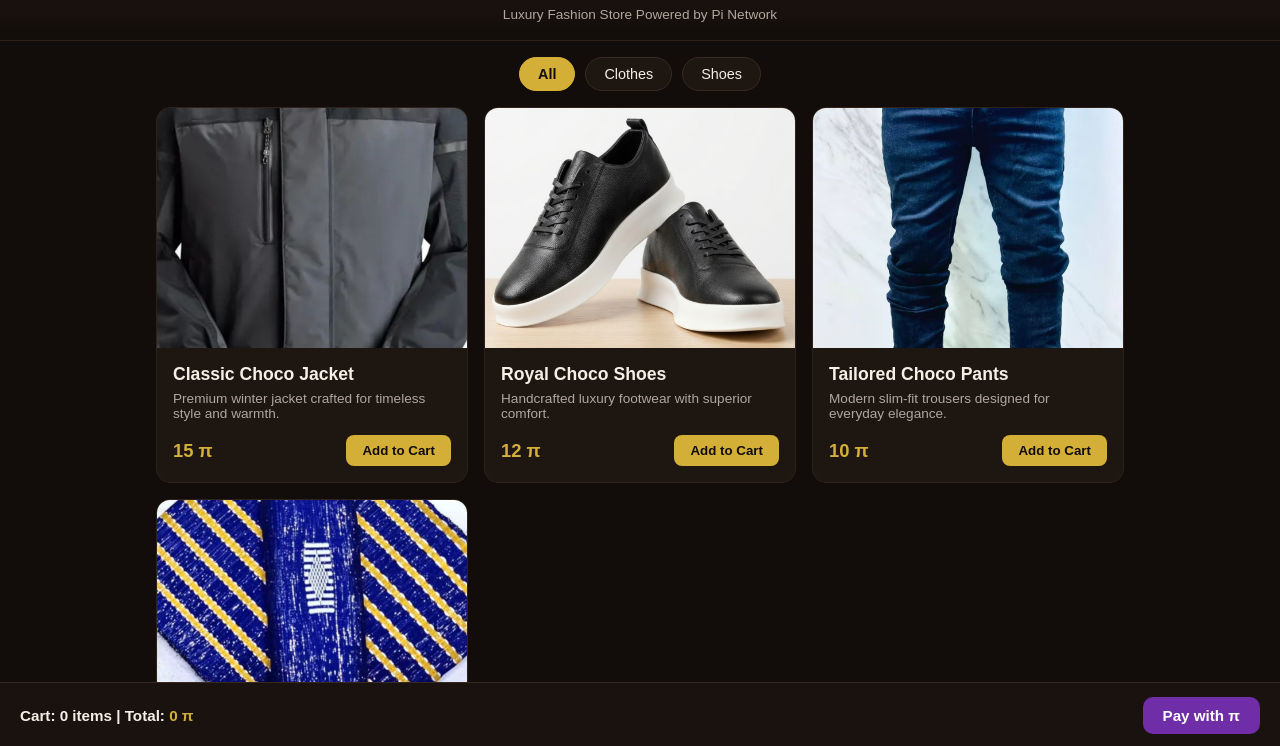
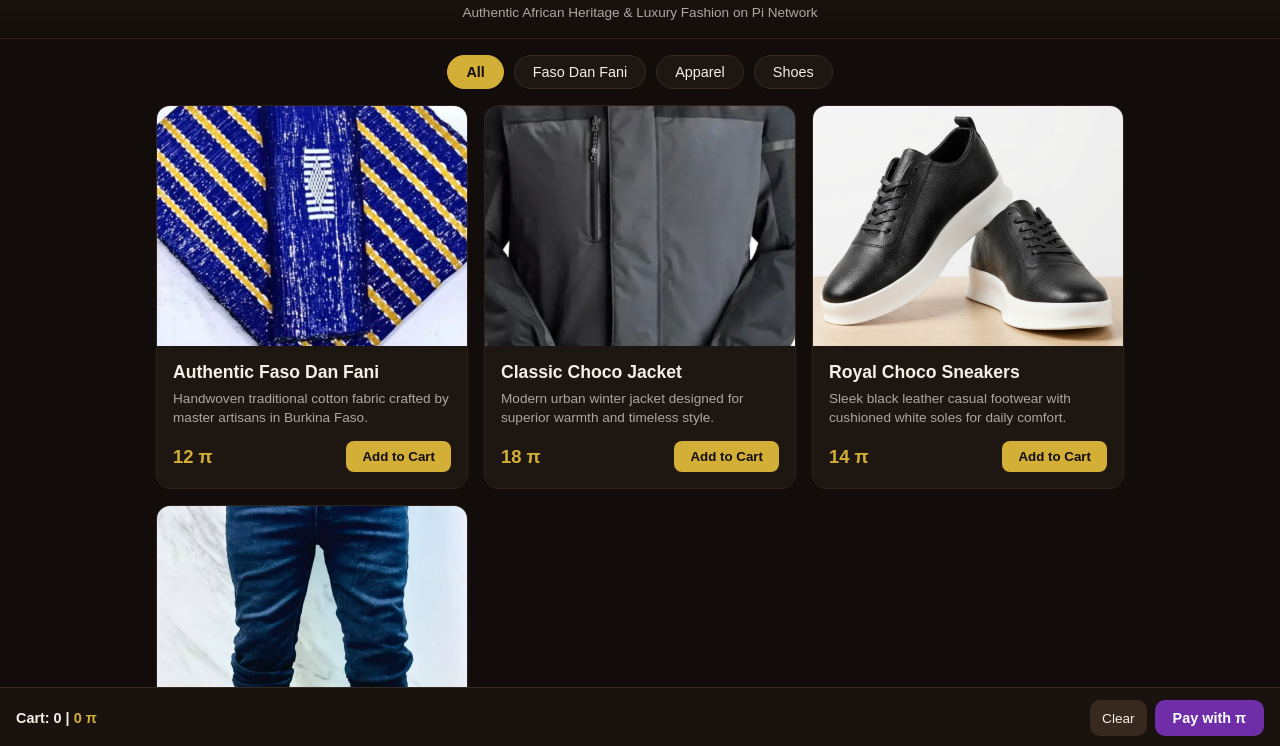
Before and after one commit to drissalechoco/drissalechoco.github.io, a plain HTML site: page index.html in a window 1280 px wide. Shown: the part 52-798 px from the top of the page. Drawn offline with Linux system fonts and the light colour scheme.

Commit message:
Refine product details and layout in index.html
Updated product titles and descriptions for clarity and accuracy. Adjusted layout styles and improved footer information.

```diff
--- a/index.html
+++ b/index.html
@@ -3,14 +3,14 @@
 <head>
     <meta charset="UTF-8" />
     <meta name="viewport" content="width=device-width, initial-scale=1.0" />
-    <title>CHOCO FASHION | Luxury Pi Store</title>
+    <title>CHOCO FASHION | Authentic & Luxury Pi Store</title>
     <script src="https://minepi.com"></script>
     <style>
         :root { --bg-dark: #120d0a; --card-bg: #1e1611; --gold: #d4af37; --text-light: #f5efe6; --text-muted: #b0a69e; --pi-purple: #6f2da8; }
         * { box-sizing: border-box; margin: 0; padding: 0; font-family: sans-serif; }
-        body { background-color: var(--bg-dark); color: var(--text-light); padding-bottom: 85px; }
+        body { background-color: var(--bg-dark); color: var(--text-light); padding-bottom: 95px; }
         header { background: linear-gradient(180deg, #241811 0%, var(--bg-dark) 100%); padding: 18px 16px; text-align: center; border-bottom: 1px solid #2e221b; position: sticky; top: 0; z-index: 100; }
-        .top-bar { display: flex; justify-content: space-between; align-items: center; margin-bottom: 10px; }
+        .top-bar { display: flex; justify-content: space-between; align-items: center; margin-bottom: 8px; }
         .logo { font-size: 1.35rem; font-weight: 800; letter-spacing: 2px; color: var(--gold); }
         .pi-btn { background-color: var(--pi-purple); color: #fff; border: none; padding: 8px 14px; border-radius: 20px; font-size: 0.85rem; font-weight: 600; cursor: pointer; }
         .subtitle { font-size: 0.85rem; color: var(--text-muted); }
@@ -22,13 +22,17 @@
         .card img { width: 100%; height: 240px; object-fit: cover; background-color: #241811; }
         .card-body { padding: 16px; display: flex; flex-direction: column; flex-grow: 1; }
         .card-title { font-size: 1.1rem; font-weight: 700; color: var(--text-light); margin-bottom: 6px; }
-        .card-desc { font-size: 0.85rem; color: var(--text-muted); margin-bottom: 14px; flex-grow: 1; }
+        .card-desc { font-size: 0.85rem; color: var(--text-muted); margin-bottom: 14px; flex-grow: 1; line-height: 1.4; }
         .card-footer { display: flex; justify-content: space-between; align-items: center; }
         .price { font-size: 1.15rem; font-weight: 800; color: var(--gold); }
         .add-btn { background-color: var(--gold); color: #120d0a; border: none; padding: 8px 16px; border-radius: 8px; font-weight: 700; cursor: pointer; }
-        .cart-bar { position: fixed; bottom: 0; left: 0; right: 0; background-color: #1a120e; border-top: 1px solid #382920; padding: 14px 20px; display: flex; justify-content: space-between; align-items: center; z-index: 100; }
-        .cart-info { font-size: 0.95rem; font-weight: 600; }
-        .checkout-btn { background-color: var(--pi-purple); color: #fff; border: none; padding: 10px 20px; border-radius: 10px; font-weight: 700; font-size: 0.95rem; cursor: pointer; }
+        footer { text-align: center; padding: 24px 16px; font-size: 0.8rem; color: var(--text-muted); }
+        footer a { color: var(--gold); text-decoration: none; margin: 0 8px; }
+        .cart-bar { position: fixed; bottom: 0; left: 0; right: 0; background-color: #1a120e; border-top: 1px solid #382920; padding: 12px 16px; display: flex; justify-content: space-between; align-items: center; z-index: 100; }
+        .cart-info { font-size: 0.9rem; font-weight: 600; }
+        .cart-actions { display: flex; gap: 8px; }
+        .clear-btn { background-color: #382920; color: var(--text-light); border: none; padding: 10px 12px; border-radius: 10px; font-size: 0.85rem; cursor: pointer; }
+        .checkout-btn { background-color: var(--pi-purple); color: #fff; border: none; padding: 10px 18px; border-radius: 10px; font-weight: 700; font-size: 0.9rem; cursor: pointer; }
     </style>
 </head>
 <body>
@@ -37,51 +41,58 @@
             <div class="logo">CHOCO FASHION</div>
             <button class="pi-btn" id="loginBtn" onclick="loginWithPi()">Connect Pi</button>
         </div>
-        <div class="subtitle">Luxury Fashion Store Powered by Pi Network</div>
+        <div class="subtitle">Authentic African Heritage & Luxury Fashion on Pi Network</div>
     </header>
     <div class="filters">
         <button class="filter-btn active" onclick="filterItems('all', this)">All</button>
-        <button class="filter-btn" onclick="filterItems('clothes', this)">Clothes</button>
+        <button class="filter-btn" onclick="filterItems('heritage', this)">Faso Dan Fani</button>
+        <button class="filter-btn" onclick="filterItems('apparel', this)">Apparel</button>
         <button class="filter-btn" onclick="filterItems('shoes', this)">Shoes</button>
     </div>
     <div class="grid">
-
-              <div class="card" data-category="clothes">
+        <div class="card" data-category="heritage">
+            <img src="./shirt.jpg" alt="Authentic Faso Dan Fani" />
+            <div class="card-body">
+                <div class="card-title">Authentic Faso Dan Fani</div>
+                <div class="card-desc">Handwoven traditional cotton fabric crafted by master artisans in Burkina Faso.</div>
+                <div class="card-footer"><span class="price">12 π</span><button class="add-btn" onclick="addToCart('Authentic Faso Dan Fani', 12)">Add to Cart</button></div>
+            </div>
+        </div>
+        <div class="card" data-category="apparel">
             <img src="./jacket.jpg" alt="Classic Choco Jacket" />
             <div class="card-body">
                 <div class="card-title">Classic Choco Jacket</div>
-                <div class="card-desc">Premium winter jacket crafted for timeless style and warmth.</div>
-                <div class="card-footer"><span class="price">15 π</span><button class="add-btn" onclick="addToCart('Classic Choco Jacket', 15)">Add to Cart</button></div>
+                <div class="card-desc">Modern urban winter jacket designed for superior warmth and timeless style.</div>
+                <div class="card-footer"><span class="price">18 π</span><button class="add-btn" onclick="addToCart('Classic Choco Jacket', 18)">Add to Cart</button></div>
             </div>
         </div>
         <div class="card" data-category="shoes">
-            <img src="./shoes.jpg" alt="Royal Choco Shoes" />
+            <img src="./shoes.jpg" alt="Royal Choco Sneakers" />
             <div class="card-body">
-                <div class="card-title">Royal Choco Shoes</div>
-                <div class="card-desc">Handcrafted luxury footwear with superior comfort.</div>
-                <div class="card-footer"><span class="price">12 π</span><button class="add-btn" onclick="addToCart('Royal Choco Shoes', 12)">Add to Cart</button></div>
+                <div class="card-title">Royal Choco Sneakers</div>
+                <div class="card-desc">Sleek black leather casual footwear with cushioned white soles for daily comfort.</div>
+                <div class="card-footer"><span class="price">14 π</span><button class="add-btn" onclick="addToCart('Royal Choco Sneakers', 14)">Add to Cart</button></div>
             </div>
         </div>
-        <div class="card" data-category="clothes">
-            <img src="./pants.jpg" alt="Tailored Choco Pants" />
+        <div class="card" data-category="apparel">
+            <img src="./pants.jpg" alt="Tailored Choco Trousers" />
             <div class="card-body">
-                <div class="card-title">Tailored Choco Pants</div>
-                <div class="card-desc">Modern slim-fit trousers designed for everyday elegance.</div>
-                <div class="card-footer"><span class="price">10 π</span><button class="add-btn" onclick="addToCart('Tailored Choco Pants', 10)">Add to Cart</button></div>
-            </div>
-        </div>
-        <div class="card" data-category="clothes">
-            <img src="./shirt.jpg" alt="Luxury Cotton Shirt" />
-            <div class="card-body">
-                <div class="card-title">Luxury Cotton Shirt</div>
-                <div class="card-desc">Soft breathable fabric with refined tailoring.</div>
-                <div class="card-footer"><span class="price">8 π</span><button class="add-btn" onclick="addToCart('Luxury Cotton Shirt', 8)">Add to Cart</button></div>
+                <div class="card-title">Tailored Choco Trousers</div>
+                <div class="card-desc">Slim-fit luxury trousers tailored for effortless elegance on any occasion.</div>
+                <div class="card-footer"><span class="price">10 π</span><button class="add-btn" onclick="addToCart('Tailored Choco Trousers', 10)">Add to Cart</button></div>
             </div>
         </div>
     </div>
+    <footer>
+        <p>&copy; 2026 CHOCO FASHION - Ouagadougou | Powered by Pi Network</p>
+        <p style="margin-top:8px;"><a href="./privacy.html">Privacy Policy</a> | <a href="./terms.html">Terms of Service</a></p>
+    </footer>
     <div class="cart-bar">
-        <div class="cart-info">Cart: <span id="cartCount">0</span> items | Total: <span id="cartTotal" style="color:var(--gold);">0 π</span></div>
-        <button class="checkout-btn" onclick="checkoutPi()">Pay with π</button>
+        <div class="cart-info">Cart: <span id="cartCount">0</span> | <span id="cartTotal" style="color:var(--gold);">0 π</span></div>
+        <div class="cart-actions">
+            <button class="clear-btn" onclick="clearCart()">Clear</button>
+            <button class="checkout-btn" onclick="checkoutPi()">Pay with π</button>
+        </div>
     </div>
     <script>
         try { Pi.init({ version: "2.0", sandbox: true }); } catch (e) {}
@@ -96,26 +107,31 @@
             document.getElementById('cartCount').innerText = cartCount;
             document.getElementById('cartTotal').innerText = cartTotal + ' π';
         }
+        function clearCart() {
+            cartCount = 0; cartTotal = 0;
+            document.getElementById('cartCount').innerText = '0';
+            document.getElementById('cartTotal').innerText = '0 π';
+        }
         async function loginWithPi() {
             try {
                 const auth = await Pi.authenticate(['username', 'payments'], function(p) {});
                 currentUser = auth.user.username;
                 document.getElementById('loginBtn').innerText = '@' + currentUser;
-            } catch (e) { alert('Open inside Pi Browser to login.'); }
+            } catch (e) { alert('Please open inside Pi Browser to connect your Pi account.'); }
         }
         async function checkoutPi() {
             if (cartTotal === 0) { alert('Your cart is empty!'); return; }
             if (!currentUser) { await loginWithPi(); }
             try {
-                Pi.createPayment({ amount: cartTotal, memo: "ChocoFashion (" + cartCount + " items)", metadata: { itemsCount: cartCount } }, {
+                Pi.createPayment({ amount: cartTotal, memo: "CHOCO FASHION Order (" + cartCount + " items)", metadata: { itemsCount: cartCount } }, {
                     onReadyForServerApproval: function(id) {},
                     onReadyForServerCompletion: function(id, tx) {
-                        alert('Payment successful!'); cartCount = 0; cartTotal = 0;
-                        document.getElementById('cartCount').innerText = '0'; document.getElementById('cartTotal').innerText = '0 π';
+                        alert('Payment successful! Thank you for supporting CHOCO FASHION.');
+                        clearCart();
                     },
                     onCancel: function(id) {}, onError: function(err) {}
                 });
-            } catch (e) { alert('Use Pi Browser to pay.'); }
+            } catch (e) { alert('Please use Pi Browser to complete Pi payment.'); }
         }
     </script>
 </body>
```
